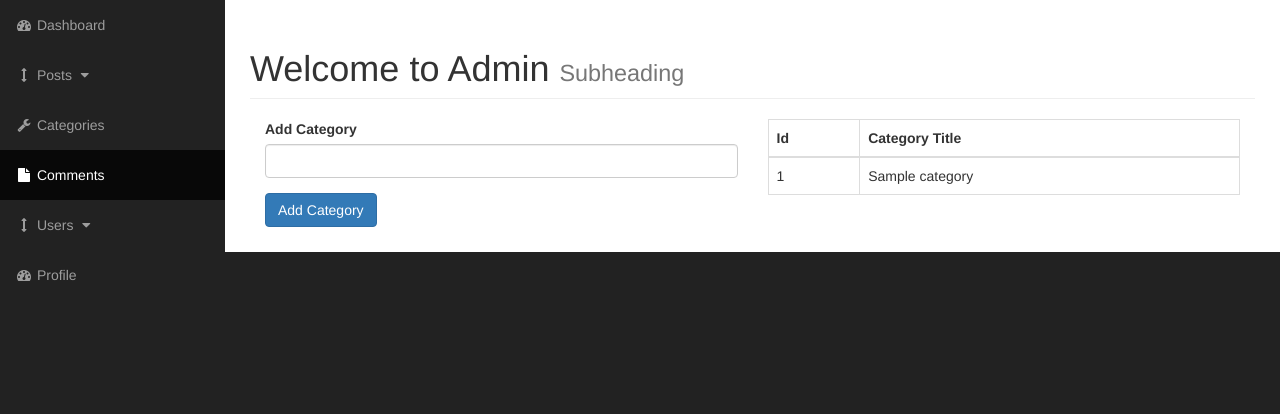
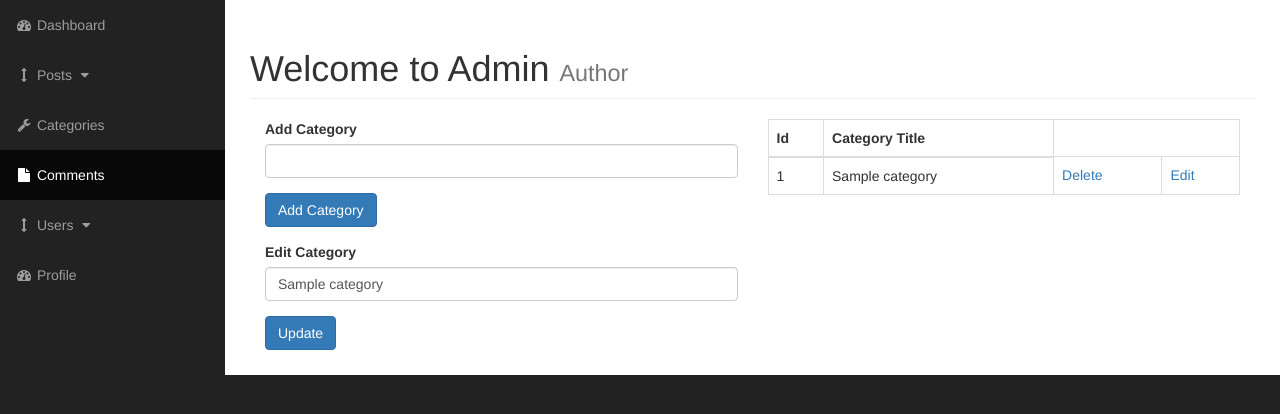
Before and after one commit to Z1374K/CMS-, a PHP site: page /admin/categories.php?edit=1 in a window 1280 px wide. Shown: the part 51-465 px from the top of the page. Run offline with PHP 8.4, Linux system fonts and the light colour scheme; tables that the repository leaves empty or names only in its code hold one stand-in row (values such as "Sample post").

Commit message:
editing categories and refactoring

```diff
--- a/admin/categories.php
+++ b/admin/categories.php
@@ -13,11 +13,13 @@
                 <div class="col-lg-12">
                     <h1 class="page-header">
                         Welcome to Admin
-                        <small>Subheading</small>
+                        <small>Author</small>
                     </h1>
+                    <div class="col-xs-6">
 
-                    <div class="col-xs-6">
-                    <form action="">
+                        <?php insert_categories(); ?>
+
+                        <form action="" method="post">
                             <div class="form-group">
                                 <label for="cat_title">Add Category</label>
                                 <input class="form-control" type="text" name="cat_title">
@@ -27,13 +29,15 @@
                             </div>
 
                         </form>
+
+                        <?php
+                        if (isset($_GET['edit'])){
+                            $cat_id = $_GET['edit'];
+                            include "includes/update_categories.php";
+                        }
+                        ?>
                     </div>
                     <div class="col-xs-6">
-                        <?php $query = "SELECT * FROM categories";
-                        $select_categories = mysqli_query($conn, $query);
-
-
-                        ?>
                         <table class="table table-bordered table-hover">
                             <thead>
                             <tr>
@@ -42,16 +46,31 @@
                             </tr>
                             </thead>
                             <tbody>
-                        <?php
+                            <?php // Find all categories query
+                            $query = "SELECT * FROM categories";
+                            $select_categories = mysqli_query($conn, $query);
 
-                        while ($row = mysqli_fetch_assoc($select_categories)){
+                            while ($row = mysqli_fetch_assoc($select_categories)) {
                                 $cat_id = $row['cat_id'];
                                 $cat_title = $row['cat_title'];
                                 echo "<tr>";
                                 echo "<td>{$cat_id}</td>";
                                 echo "<td>{$cat_title}</td>";
+                                echo "<td><a href='categories.php?delete={$cat_id}'>Delete</a></td>";
+                                echo "<td><a href='categories.php?edit={$cat_id}'>Edit</a></td>";
                                 echo "</tr>";
                             }
+                            ?>
+
+
+                            <?php // DELETE QUERY
+                            if (isset($_GET['delete'])) {
+                                $cat_id_del = $_GET['delete'];
+                                $query = "DELETE FROM categories WHERE cat_id = {$cat_id_del} ";
+                                $delete_query = mysqli_query($conn, $query);
+                                header("Location: categories.php");
+                            }
+
                             ?>
                             </tbody>
 
@@ -69,4 +88,4 @@
     </div>
     <!-- /#page-wrapper -->
 
-<?php include "includes/admin_footer.php";?>
+<?php include "includes/admin_footer.php"; ?>
--- /dev/null
+++ b/admin/functions.php
@@ -0,0 +1,22 @@
+<?php
+
+
+function insert_categories(){
+    global $conn;
+    if (isset($_POST['submit'])) {
+        $cat_title = $_POST['cat_title'];
+        if ($cat_title == "" || empty($cat_title)) {
+            echo "This field cannot be empty";
+        } else {
+            $query = "INSERT INTO categories(cat_title) VALUES ('{$cat_title}') ";
+
+            $create_category_query = mysqli_query($conn, $query);
+
+            if (!$create_category_query) {
+                die('Query failed' . mysqli_error($conn));
+            }
+        }
+
+
+    }
+}
--- a/admin/includes/admin_header.php
+++ b/admin/includes/admin_header.php
@@ -1,4 +1,6 @@
+<?php ob_start(); ?>
 <?php include "../includes/db.php" ?>
+<?php include "functions.php" ?>
 <!DOCTYPE html>
 <html lang="en">
 
--- /dev/null
+++ b/admin/includes/update_categories.php
@@ -0,0 +1,41 @@
+<form action="" method="post">
+    <div class="form-group">
+        <label for="cat_title">Edit Category</label>
+        <?php
+        if (isset($_GET['edit'])) {
+            $cat_id = $_GET['edit'];
+
+            $query = "SELECT * FROM categories WHERE cat_id = $cat_id ";
+            $select_categories_id = mysqli_query($conn, $query);
+
+            while ($row = mysqli_fetch_assoc($select_categories_id)) {
+                $cat_id = $row['cat_id'];
+                $cat_title = $row['cat_title'];
+                ?>
+                <input value="<?php if (isset($cat_title)) {
+                    echo $cat_title;
+                } ?> " type="text" class="form-control" name="cat_title">
+            <?php }
+        } ?>
+        <?php
+        if (isset($_POST['update_category'])) {
+            $cat_id_upd = $_POST['cat_title'];
+            if ($cat_id_upd == "" || empty ($cat_id_upd)) {
+                echo "this cannot be empty";
+            } else {
+                $query = "UPDATE categories SET cat_title = '{$cat_id_upd}' WHERE cat_id = {$cat_id} ";
+                $update_query = mysqli_query($conn, $query);
+                if (!$update_query) {
+                    die("Query failed" . mysqli_error($conn));
+                }
+            }
+
+        }
+
+        ?>
+    </div>
+    <div class="form-group">
+        <input class="btn btn-primary" type="submit" name="update_category" value="Update">
+    </div>
+
+</form>
```
Also changed, not shown: admin/includes/admin_navigation.php (+6 -3 lines). Lines whose indentation alone changed are shown as unchanged.
